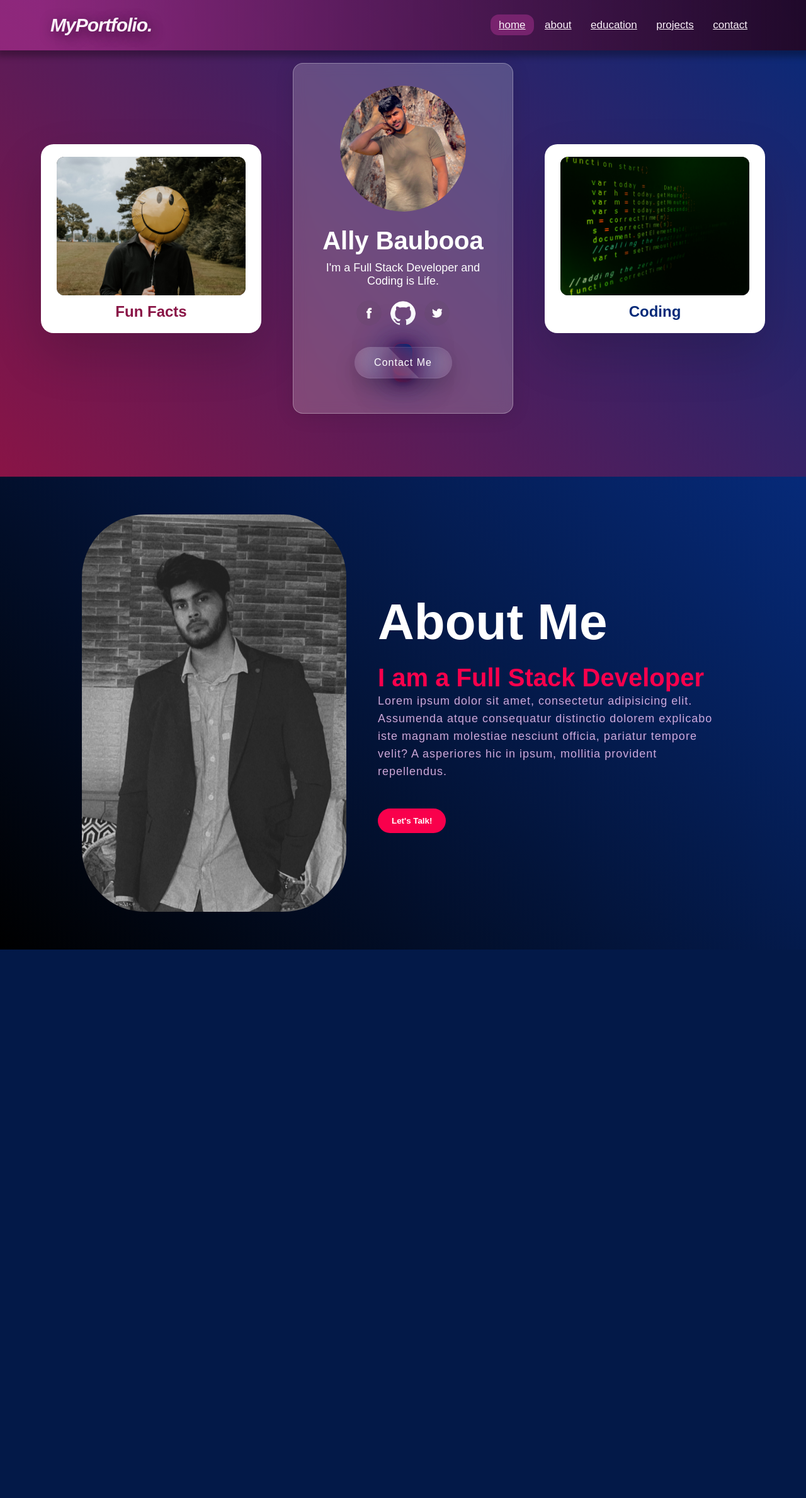
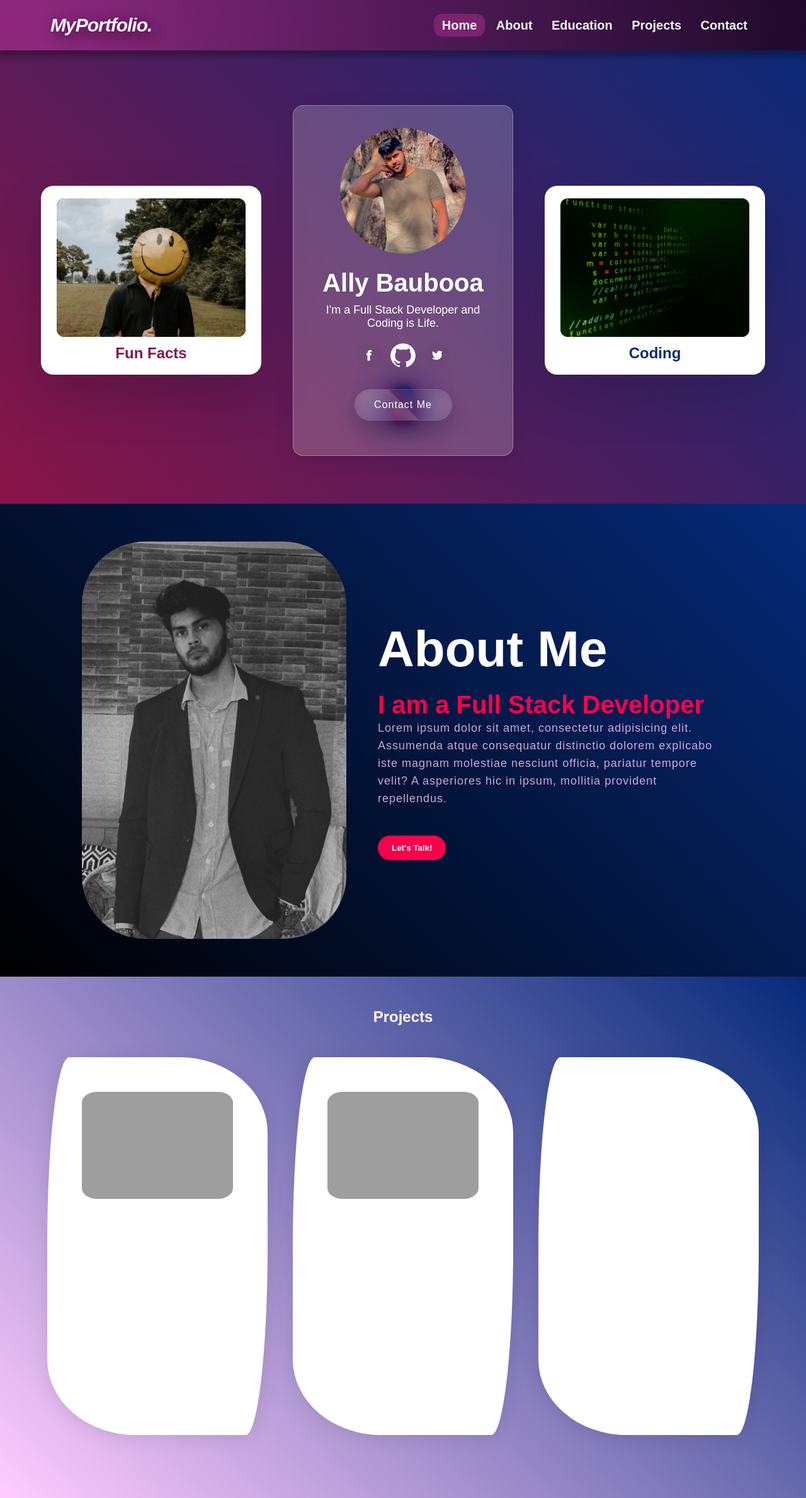
Before and after one commit to allybaubooa/DevPortfolio, a Flask app: page / in a window 1280 px wide. Shown: the whole page at 63% size. Before the commit the page ends 1508 px from the top, so only its background shows below. Run offline with Flask 2, Linux system fonts and the light colour scheme; some libraries are stand-ins or nearby versions; grey boxes are pictures that could not be loaded.

Commit message:
Adding Project Section

```diff
--- a/static/about.css
+++ b/static/about.css
@@ -24,7 +24,7 @@
 
 .about-main{
   width: 100%;
-  height: 100%;
+  height: auto;
   position: relative;
   display: flex;
   align-items: center;
--- a/static/nav.css
+++ b/static/nav.css
@@ -101,10 +101,12 @@ nav ul li {
 }
 nav ul li a {
   color: var(--white);
-  font-size: 17px;
+  font-size: 20px;
   padding: 7px 13px;
   border-radius: 13px;
-  text-transform: lowercase;
+  text-decoration: none;
+  font-weight: 600;
+  /*text-transform: lowercase;*/
 }
 a.active, a:hover {
   background: var(--purple);
@@ -131,6 +133,8 @@ a.active, a:hover {
   display: none;
 }
 
+
+
 /* responsove code */
 @media (max-width: 952px) {
   /* table mode */
@@ -139,7 +143,8 @@ a.active, a:hover {
     padding-left: 50px;
   }
   nav ul li a {
-    font-size: 14px;
+    font-size: 16px;
+    text-decoration: none;
   }
 }
 
--- /dev/null
+++ b/static/project.css
@@ -0,0 +1,53 @@
+.project-section{
+    position: relative;
+    background: linear-gradient(45deg, #fcf, #062A79) no-repeat fixed;
+    padding: 0;
+    margin: 0;
+    box-sizing: border-box;
+    font-family: 'Poppins', sans-serif;
+    width: 100%;
+}
+
+.project-main{
+  width: 100%;
+  height: 100vh;
+  position: relative;
+  display: flex;
+  align-items: center;
+  justify-content: center;
+  flex-wrap: wrap;
+}
+
+.project-card{
+    position: relative;
+    display: flex;
+    justify-content: space-between;
+    width: 90%;
+    max-width: 350px;
+    height: 75%;
+    color: #fff;
+    text-align: center;
+    padding: 35px 35px;
+    margin: 20px;
+    border: 20px solid rgb(255, 255, 255);
+    background: rgb(255, 255, 255);
+    border-radius: 10% 40%/50% 20%;
+    box-shadow:0 4px 30px rgba(0,0,0,.1);
+}
+
+.project-title{
+    position: relative;
+    align-items: center;
+    justify-content: center;
+    text-align: center;
+    top: 50px;
+    color: #ffffff;
+}
+
+.project-card img{
+    border-radius: 10%;
+    display: flex;
+    justify-content: center;
+    width: 100%;
+    height: 170px;
+}
--- a/static/style.css
+++ b/static/style.css
@@ -29,7 +29,8 @@ body{
 
 .container{
   width: 100%;
-  /*height: 100vh;*/
+  height: 100vh;
+  top: 45px;
   position: relative;
   display: flex;
   align-items: center;
@@ -279,6 +280,7 @@ body{
     height: 100%;
     gap: 100px 50px;
     padding: 200px 50px 70px;
+    top: auto;
   }
 
   .container .card1:hover{
--- a/templates/index.html
+++ b/templates/index.html
@@ -7,6 +7,7 @@
     <link rel="stylesheet" href="{{ url_for('static', filename='nav.css') }}">
     <link rel="stylesheet" href="{{ url_for('static', filename='about.css') }}">
     <link rel="stylesheet" href="{{ url_for('static', filename='education.css') }}">
+    <link rel="stylesheet" href="{{ url_for('static', filename='project.css') }}">
     <script src="https://kit.fontawesome.com/89c1e40751.js" crossorigin="anonymous"></script>
 </head>
 <body>
@@ -44,7 +45,7 @@
     <li><a href="#" class="active">Home</a></li>
     <li><a href="#about">About</a></li>
     <li><a href="#">Education</a></li>
-    <li><a href="#">Projects</a></li>
+    <li><a href="#project">Projects</a></li>
     <li><a href="#">Contact</a></li>
   </ul>
 </nav>
@@ -54,7 +55,7 @@
 <div class="container">
     <div class="card1" style="--clr:#891446">
         <div class="imgBx">
-            <img src="../static/images/fun.jpg">
+            <img src="../static/images/fun.jpg" alt="fun">
         </div>
         <div class="content">
             <h2>Fun Facts</h2>
@@ -63,7 +64,7 @@
         </div>
     </div>
     <div class="card" data-tilt>
-        <img src="../static/images/profilesized.png">
+        <img src="../static/images/profilesized.png" alt="profilesized">
         <h2>Ally Baubooa</h2>
         <p>I'm a Full Stack Developer and Coding is Life. </p>
         <div class="links">
@@ -119,6 +120,22 @@
 <!--    <p>Lorem ipsum dolor sit amet, consectetur adipisicing elit. Aliquid autem commodi delectus et exercitationem hic id laboriosam molestias nulla officia quasi rem, rerum? Deserunt ipsum nisi non quaerat sequi vero!</p>-->
 <!--</section>-->
 
+<section class="project-section" id="project">
+    <div class="project-title">
+        <h1>Projects</h1>
+    </div>
+    <div class="project-main">
+        <div class="project-card">
+            <img src="../static/images/Project1.png">
+        </div>
+        <div class="project-card">
+            <img src="../static/images/Project2.png">
+        </div>
+        <div class="project-card">
+        </div>
+    </div>
+</section>
+
 <script src="../static/vanilla-tilt.js"></script>
 </body>
 </html>
```
